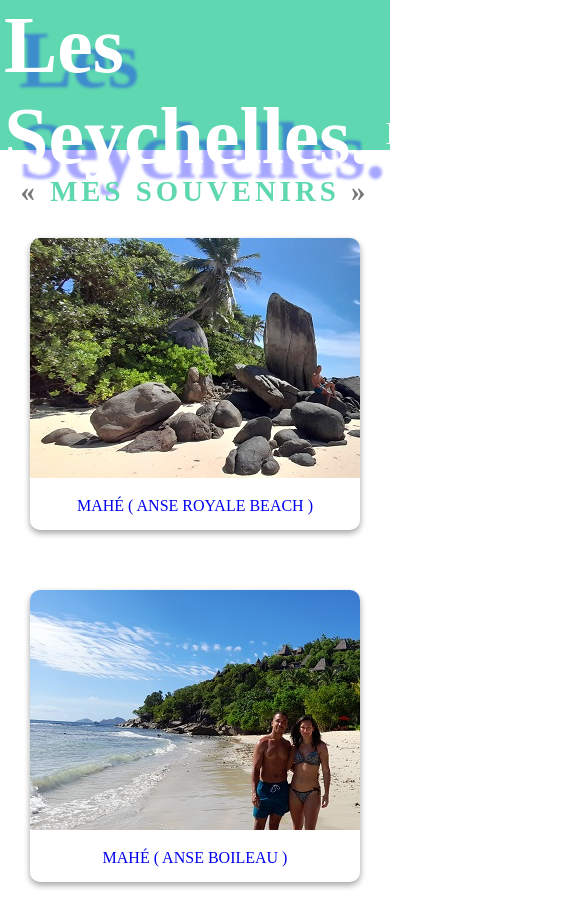
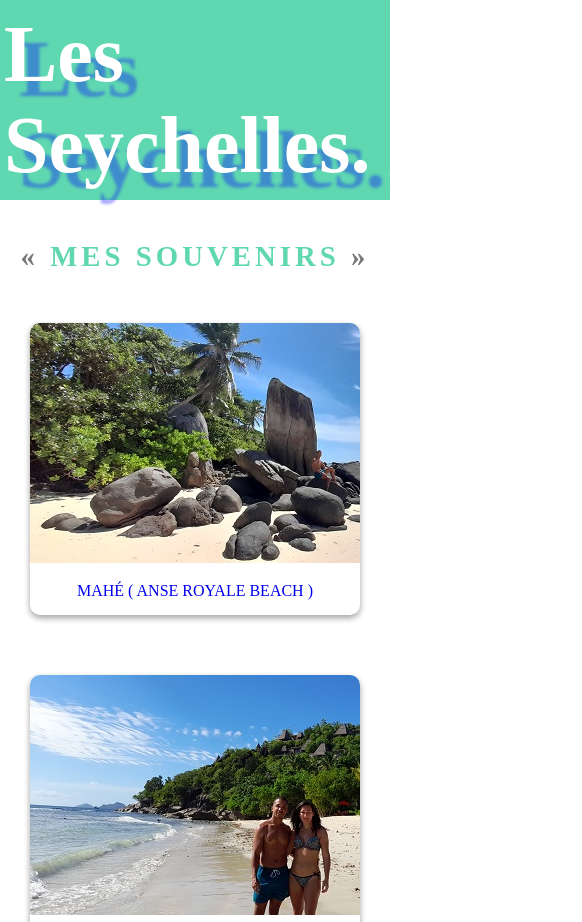
Before and after one commit to JimJim07/jimjim07.github.io, a website: page about.html in a window 390 px wide. Shown: the top 922 px of the page, 582 px wide, since content can reach past the window. Drawn offline with Linux system fonts and the light colour scheme.

Commit message:
modif font size

```diff
--- a/sass/layout/_footer.scss
+++ b/sass/layout/_footer.scss
@@ -3,6 +3,7 @@
 footer
 {
     background-color:$color-one;
+    margin-top: 30px;
     text-align: center;
     border-radius: 25%;
     h4
--- a/sass/layout/_header.scss
+++ b/sass/layout/_header.scss
@@ -6,6 +6,7 @@ header
     height: 150px;
     display: flex;
     justify-content: space-between;
+    @include mobile-only(){min-height: 200px;}
     h1
     {
         font-size: 5em;
@@ -27,6 +28,7 @@ header
         font-size: 2em;
         margin: 1% 5%;
         list-style: none;
+        @include mobile-only(){font-size: 2.8em;}
         & a{
             color: $color-two;
             text-decoration: none;
--- a/sass/pages/_accueil.scss
+++ b/sass/pages/_accueil.scss
@@ -62,4 +62,8 @@
 
 .article p{
     margin: 5% 10%;
+    @include mobile-only(){
+        font-size: 2.8em;
+        line-height: 48px;
+    }
 }
--- a/sass/pages/_mes-souvenirs.scss
+++ b/sass/pages/_mes-souvenirs.scss
@@ -1,7 +1,7 @@
 /* MES SOUVENIRS */
 
 .project-all__heading{
-    margin-top: 25px;
+    margin: 40px 0 20px 0;
     letter-spacing: 4px;
     color: $color-one;
     text-align: center;
```
Also changed, not shown: css/style.css, 1 other file.
